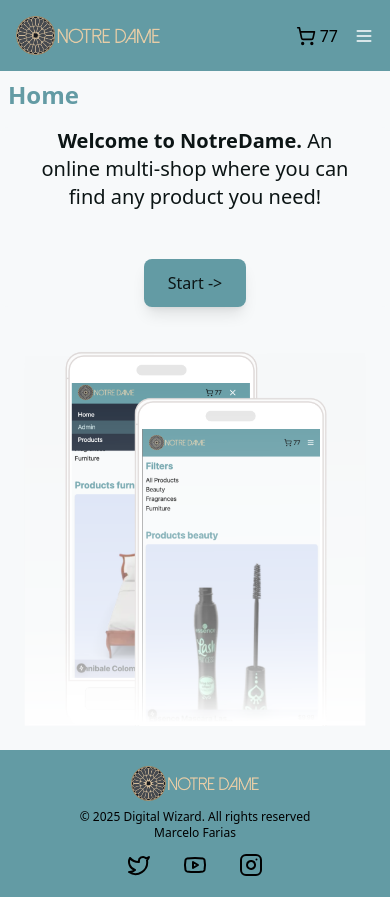
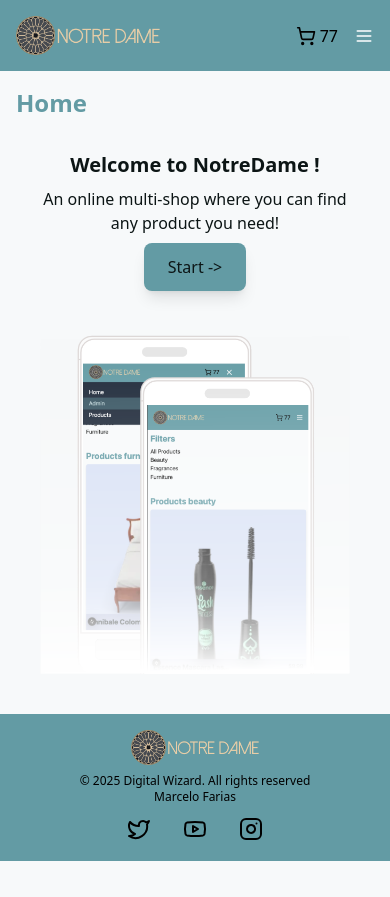
Before and after one commit to hmfarias/notredame-next, a Next.js app: page / in a window 390 px wide. After the commit the page ends 861 px from the top, so only its background shows below. Built offline with nearby package versions, Linux system fonts and the light colour scheme; no server answers; the database is empty.

Commit message:
title in categories filter

```diff
--- a/app/(home)/page.js
+++ b/app/(home)/page.js
@@ -23,10 +23,12 @@ const HomePage = async () => {
 		<>
 			<PageTitle>Home</PageTitle>
 			<div className="mt-4 flex grow flex-col gap-4 md:flex-row">
-				<div className="flex flex-col justify-center items-center gap-6 rounded-lg bg-background md:w-2/5 md:px-5 text-center">
-					<p className="text-xl text-text md:text-3xl md:leading-normal px-10">
-						<strong>Welcome to NotreDame.</strong> An online multi-shop where you can find
-						any product you need!
+				<div className="flex flex-col justify-center items-center gap-2 md:gap-4rounded-lg bg-background md:w-2/5 md:px-5 text-center text-text md:leading-normal">
+					<p className="text-xl md:text-3xl px-5">
+						<strong>Welcome to NotreDame !</strong>
+					</p>
+					<p className="text-l md:text-2xl px-5">
+						An online multi-shop where you can find any product you need!
 					</p>
 					<Link href="/products">
 						<Button className>Start -&gt;</Button>
--- a/app/admin/page.js
+++ b/app/admin/page.js
@@ -5,13 +5,54 @@
  * @requires PageTitle
  * @description The Admin Panel page
  */
+'use client';
 
+import Button from '@/components/Button';
 import PageTitle from '@/components/PageTitle';
+import { auth } from '@/firebase';
+import {
+	signInWithEmailAndPassword,
+	signInWithPopup,
+	onAuthStateChanged,
+	createUserWithEmailAndPassword,
+	signOut,
+} from 'firebase/auth';
+import { useEffect, useState } from 'react';
 
 const AdminPage = () => {
+	const [logedIn, setLogedIn] = useState(false);
+
+	useEffect(() => {
+		onAuthStateChanged(auth, (user) => {
+			if (user) {
+				setLogedIn(true);
+			} else {
+				setLogedIn(false);
+			}
+		});
+	}, []);
+
+	const handleLogin = async () => {
+		console.log('login');
+		const result = await signInWithEmailAndPassword(
+			auth,
+			'admin@notredame.com',
+			'admin123'
+		);
+	};
+	const handleLogout = async () => {
+		console.log('logout');
+		await signOut(auth);
+	};
+
 	return (
 		<>
 			<PageTitle> Admin Panel</PageTitle>
+			{logedIn ? (
+				<Button onClick={handleLogout}>Logout</Button>
+			) : (
+				<Button onClick={handleLogin}>Login</Button>
+			)}
 		</>
 	);
 };
--- a/app/layout.js
+++ b/app/layout.js
@@ -28,7 +28,7 @@ export default function RootLayout({ children }) {
 		<html lang="en">
 			<body className="bg-background min-h-screen flex flex-col">
 				<Header />
-				<main className="grow">{children}</main>
+				<main className="grow p-4">{children}</main>
 				<Footer />
 			</body>
 		</html>
--- a/components/Button.js
+++ b/components/Button.js
@@ -9,7 +9,10 @@
 
 function Button(props) {
 	return (
-		<button className="mt-6 bg-primary text-text px-6 py-3 rounded-lg shadow-lg hover:bg-accent focus:outline-none">
+		<button
+			className=" bg-primary text-text px-6 py-3 rounded-lg shadow-lg hover:bg-accent focus:outline-none min-w-1"
+			onClick={props.onClick || null}
+		>
 			{props.children}
 		</button>
 	);
--- a/components/PageTitle.js
+++ b/components/PageTitle.js
@@ -4,10 +4,6 @@
  */
 
 const PageTitle = ({ children = 'Titulo de pagina' }) => {
-	return (
-		<h2 className="my-2 md:my-4 ml-2 md:ml-4 text-2xl md:text-3xl font-bold text-primary">
-			{children}
-		</h2>
-	);
+	return <h2 className="mb-8 text-2xl md:text-3xl font-bold text-primary">{children}</h2>;
 };
 export default PageTitle;
--- a/components/ProductLayoutClient.js
+++ b/components/ProductLayoutClient.js
@@ -9,9 +9,10 @@ const ProductLayoutClient = ({ categories, children }) => {
 
 	return (
 		<div className="flex flex-col md:flex-row gap-8">
-			<aside className="min-w-[300px] bg-secondary">
+			<aside className="min-w-[300px]">
 				<PageTitle>Filters</PageTitle>
-				<div className="flex flex-col ml-2 md:ml-4">
+				<div className="flex flex-col md:leading-7 bg-secondary p-2 rounded-md">
+					<p className="font-bold text-xl">Category</p>
 					<Link
 						href="/products"
 						className={`hover:text-gray-500 pl-2${
--- a/components/ProductList.js
+++ b/components/ProductList.js
@@ -23,7 +23,7 @@ const ProductList = ({ products }) => {
 								src={product.thumbnail}
 								alt={`Thumbnail of ${product.title}`}
 								fill
-								className="group-hover:scale-115 transition-transform duration-500 ease-in-out  object-cover rounded-t-md"
+								className="group-hover:scale-125 transition-transform duration-500 ease-in-out  object-cover rounded-t-md"
 							/>
 						</div>
 
```
